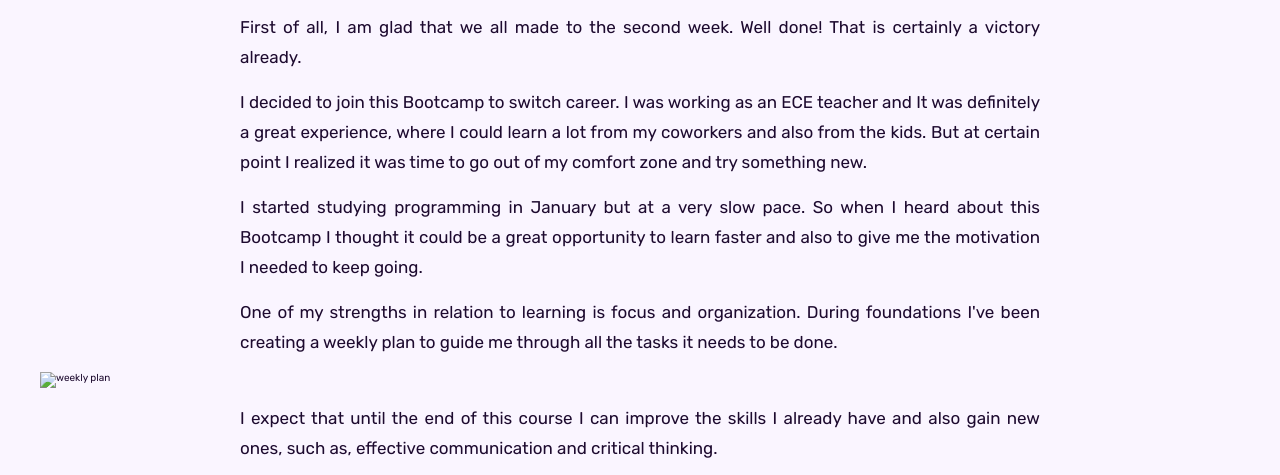
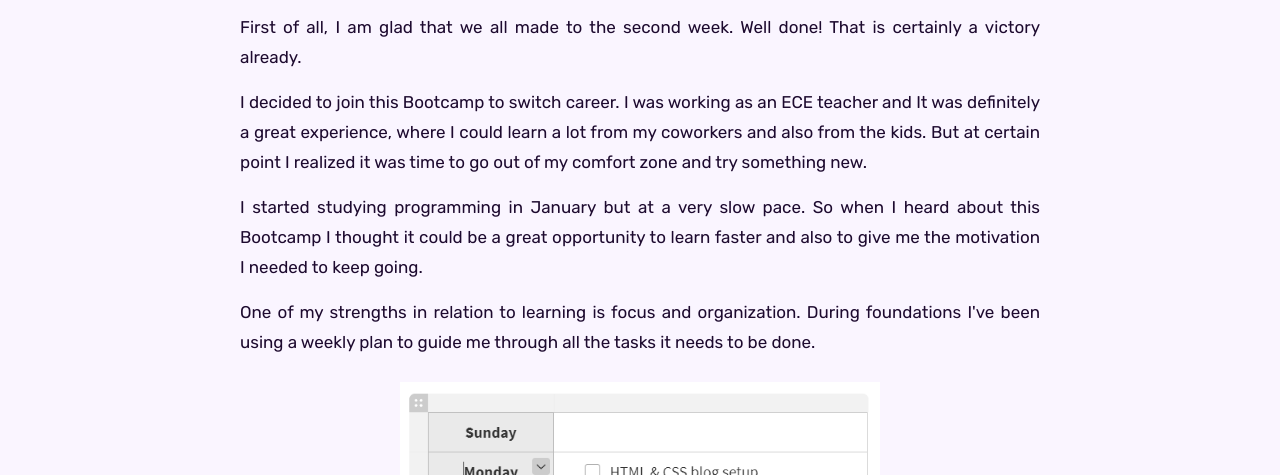
Before and after one commit to ninaokumura/ninaokumura.github.io, a plain HTML site: page blog/learning-plan.html in a window 1280 px wide. Shown: the part 280-755 px from the top of the page. Drawn offline with Linux system fonts and the light colour scheme.

Commit message:
add image

```diff
--- a/blog/learning-plan.css
+++ b/blog/learning-plan.css
@@ -69,7 +69,7 @@ html {
 }
 
 .article-img {
-  width: 60rem;
+  width: 50rem;
   display: block;
   margin: auto;
   padding: 1rem;
--- a/blog/learning-plan.html
+++ b/blog/learning-plan.html
@@ -46,10 +46,14 @@
 
           <p>
             One of my strengths in relation to learning is focus and
-            organization. During foundations I've been creating a weekly plan to
+            organization. During foundations I've been using a weekly plan to
             guide me through all the tasks it needs to be done.
           </p>
-          <img src="" alt="weekly plan" />
+          <img
+            class="article-img"
+            src="/imgs/weekly plan.png"
+            alt="weekly plan"
+          />
 
           <p>
             I expect that until the end of this course I can improve the skills
```
Also changed, not shown: imgs/weekly plan.png (added).
